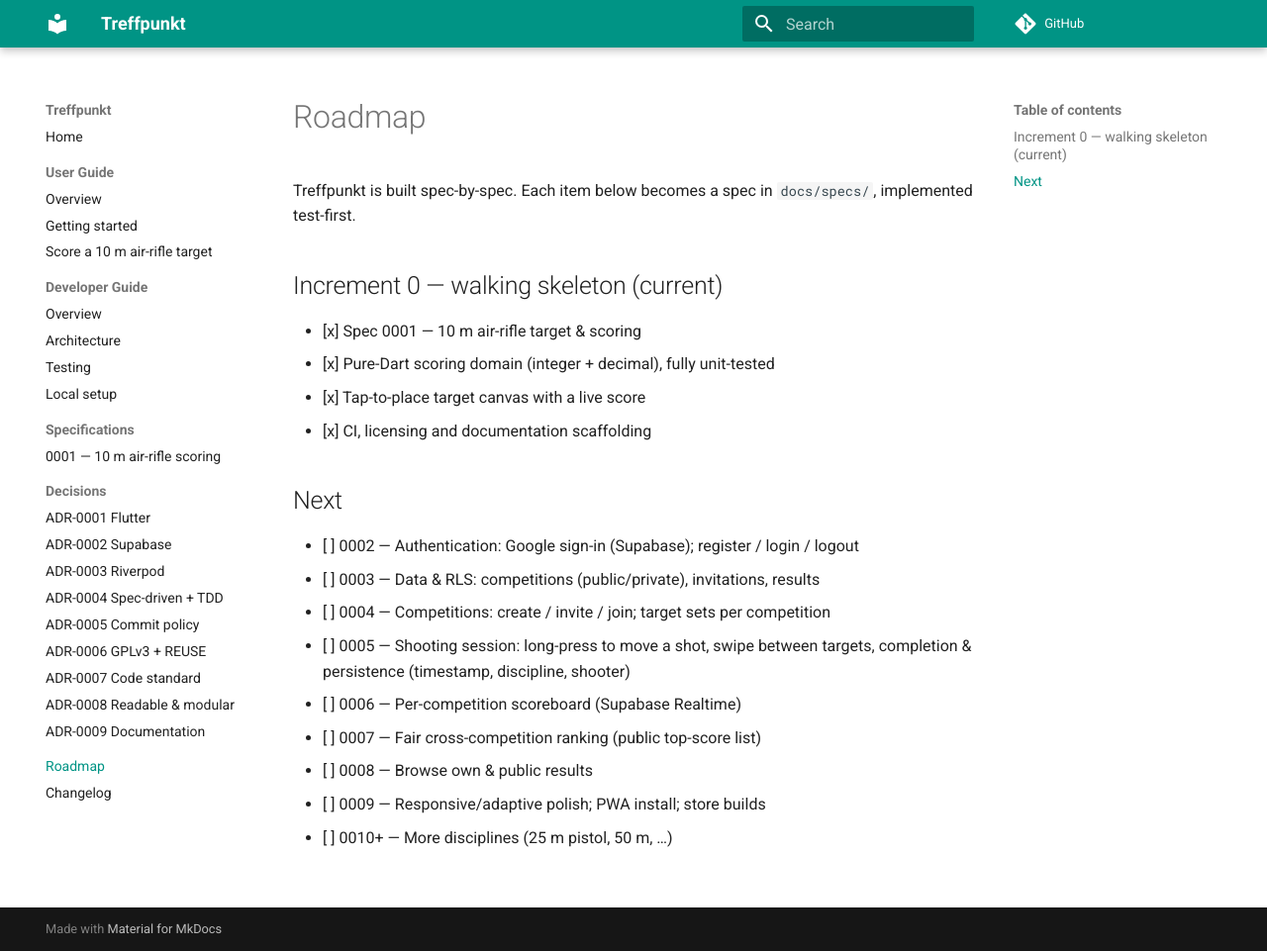
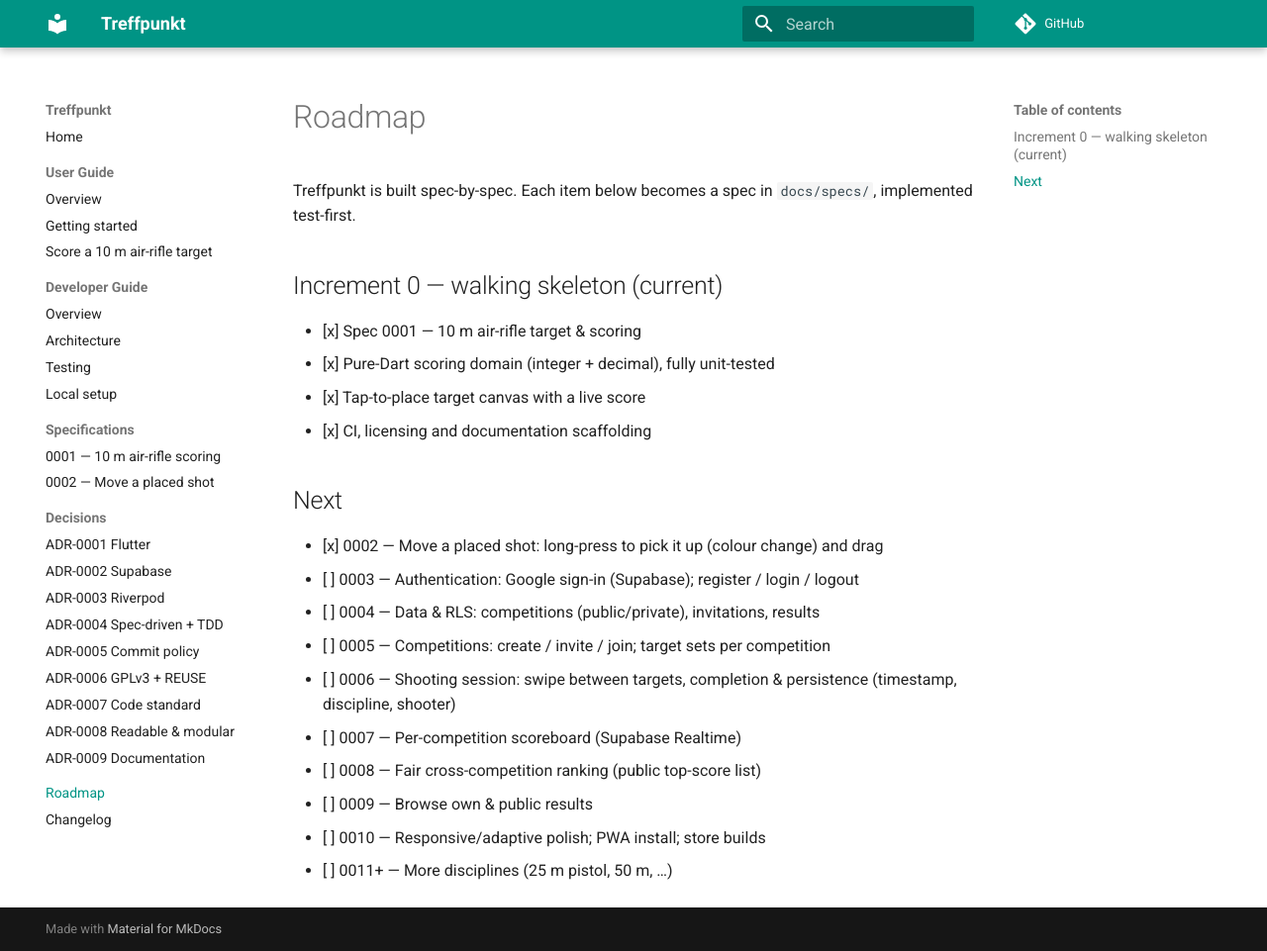
Before and after one commit to roykollensvendsen/treffpunkt, an MkDocs documentation site: the page built from docs/ROADMAP.md, in a window 1280 px wide and 961 px high. Shown: the whole window at 99% size. Built offline with MkDocs 1.6.1 and Material for MkDocs 9.7.7, drawn with Linux system fonts in a browser that asks for light colours; comment, search, counter and statistics services are not loaded.

Commit message:
docs: document moving a shot and renumber the roadmap
In plain terms: updates the user guide and developer docs for the new drag gesture, and tidies the roadmap numbering now that this is done.

```diff
--- a/docs/ROADMAP.md
+++ b/docs/ROADMAP.md
@@ -10,13 +10,14 @@ Treffpunkt is built spec-by-spec. Each item below becomes a spec in
 - [x] CI, licensing and documentation scaffolding
 
 ## Next
-- [ ] 0002 — Authentication: Google sign-in (Supabase); register / login / logout
-- [ ] 0003 — Data & RLS: competitions (public/private), invitations, results
-- [ ] 0004 — Competitions: create / invite / join; target sets per competition
-- [ ] 0005 — Shooting session: long-press to move a shot, swipe between targets,
-      completion & persistence (timestamp, discipline, shooter)
-- [ ] 0006 — Per-competition scoreboard (Supabase Realtime)
-- [ ] 0007 — Fair cross-competition ranking (public top-score list)
-- [ ] 0008 — Browse own & public results
-- [ ] 0009 — Responsive/adaptive polish; PWA install; store builds
-- [ ] 0010+ — More disciplines (25 m pistol, 50 m, …)
+- [x] 0002 — Move a placed shot: long-press to pick it up (colour change) and drag
+- [ ] 0003 — Authentication: Google sign-in (Supabase); register / login / logout
+- [ ] 0004 — Data & RLS: competitions (public/private), invitations, results
+- [ ] 0005 — Competitions: create / invite / join; target sets per competition
+- [ ] 0006 — Shooting session: swipe between targets, completion & persistence
+      (timestamp, discipline, shooter)
+- [ ] 0007 — Per-competition scoreboard (Supabase Realtime)
+- [ ] 0008 — Fair cross-competition ranking (public top-score list)
+- [ ] 0009 — Browse own & public results
+- [ ] 0010 — Responsive/adaptive polish; PWA install; store builds
+- [ ] 0011+ — More disciplines (25 m pistol, 50 m, …)
--- a/mkdocs.yml
+++ b/mkdocs.yml
@@ -33,6 +33,7 @@ nav:
       - Local setup: dev/local-setup.md
   - Specifications:
       - "0001 — 10 m air-rifle scoring": specs/0001-10m-air-rifle-target-and-scoring.md
+      - "0002 — Move a placed shot": specs/0002-move-a-placed-shot.md
   - Decisions:
       - ADR-0001 Flutter: adr/0001-frontend-flutter.md
       - ADR-0002 Supabase: adr/0002-backend-supabase.md
```
Also changed, not shown: docs/CHANGELOG.md (+2 -0 lines), docs/dev/architecture.md (+1 -1 lines), docs/user/score-a-10m-air-rifle-target.md (+5 -0 lines).
